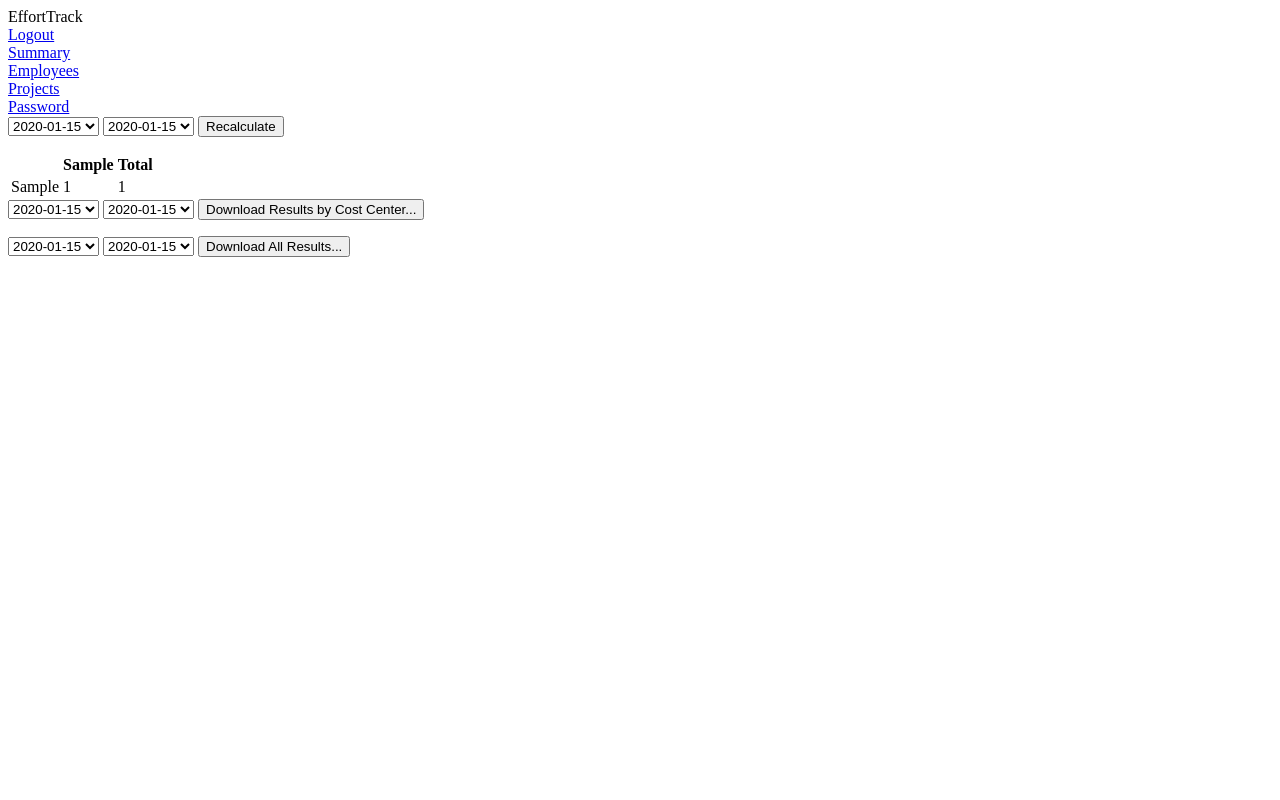
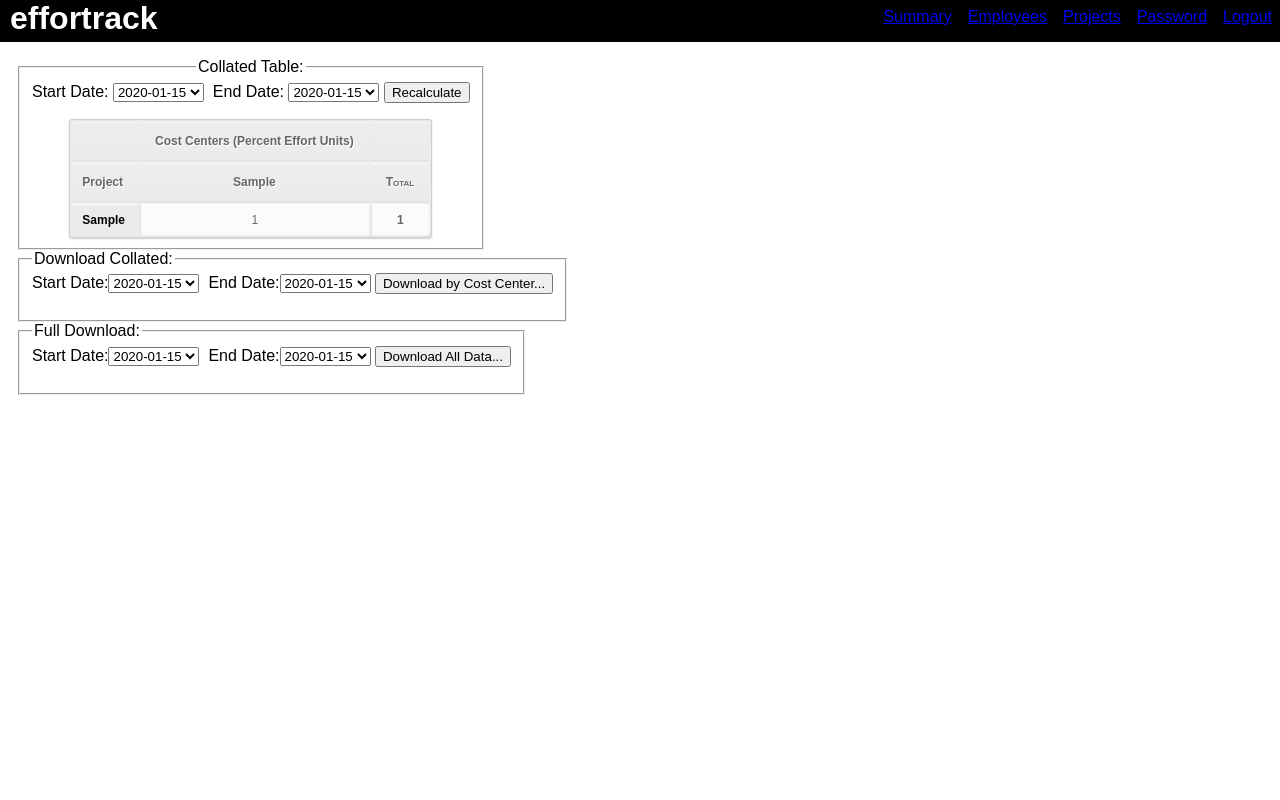
Before and after one commit to dkoes/effortrack, a PHP site: page /admin.php in a window 1280 px wide. Run offline with PHP 8.4, Linux system fonts and the light colour scheme; the visitor is signed in with stand-in values (Sample User, id 1); tables that the repository leaves empty hold one stand-in row (values such as "Sample post").

Commit message:
add some basic styling and a few minor feature tweaks

```diff
--- a/effortrack/WebContent/admin.php
+++ b/effortrack/WebContent/admin.php
@@ -18,6 +18,7 @@ if(isset($_REQUEST["view"])) {
 
 require 'admin_header.php';
 
+echo("<div class='admincontent'>");
 //after header, custom content for each operation
 switch ($op) {
 	case "reports":
@@ -91,5 +92,5 @@ switch ($op) {
 }
 
 ?>
-
+</div>
 </body></html>
--- a/effortrack/WebContent/admin_header.php
+++ b/effortrack/WebContent/admin_header.php
@@ -7,11 +7,9 @@
  <link rel="stylesheet" type="text/css" href="default.css">
 </head>
 <body>
-<div class="topbanner">EffortTrack
-<div class="logout"><a href="logout.php">Logout</a></div>
-</div>
+<div class="effortbanner">effortrack</div>
 
-<div class="topbuttons">
+<div class="options">
 <?php
 //style the active button differently
 $style = $op == "reports" ? "activebutton" : "";
@@ -24,4 +22,6 @@ $style = ($op == "password" || $op == "changepass") ? "activebutton" : "";
 echo("<div class=\"topbutton $style\"><a href=\"admin.php?view=password\">Password</a></div>");
 
 ?>
+<div class="logout"><a href="logout.php">Logout</a></div>
+
 </div>
--- a/effortrack/WebContent/admin_reports.php
+++ b/effortrack/WebContent/admin_reports.php
@@ -41,14 +41,18 @@ function week_dropdown_options($weeks, $selected) {
 	}
 }
 ?>
-<div class='collatedresults'>
+<div class="admincontentblock">
+<fieldset class='collatedresults'>
+  <legend>Collated Table:</legend>
 <form action="admin.php" method="POST">
 <input type="hidden" name="view" value="reports">
+<label>Start Date:</label>
 <select name="startdate">
 <?php
 week_dropdown_options($allweeks, $startdate);
 ?>
 </select>
+&nbsp;<label>End Date:</label>
 <select name="enddate">
 <?php
 week_dropdown_options($allweeks, $enddate);
@@ -59,15 +63,20 @@ week_dropdown_options($allweeks, $enddate);
 
 <table class="collatedtable">
 <thead>
-<th class="projecthead"></th>
 <?php
+//make a header key
+echo('<tr><th class="projecthead"></th>');
+$numcenters = count($centers);
+echo("<th colspan=\"$numcenters\">Cost Centers (Percent Effort Units)</th><th></th></tr>");
+
 //make a table with a row for each project and a column for each cost center
 //first print out cost centers
+echo('<tr><th class="projecthead">Project</th>');
 foreach($centers as $c) {
 	echo("<th>$c</th>\n");
 }
 ?>
-<th class="totalhead">Total</th></thead>
+<th class="totalhead">Total</th></tr></thead>
 <?php
 foreach($projectdata as $p) {
 	$project = $p[0];
@@ -90,38 +99,45 @@ foreach($projectdata as $p) {
 }
 ?>
 </table>
+</fieldset>
 </div>
 
-<div class='downloadcollated'>
+<div class="admincontentblock">
+<fieldset class='downloadcollated'>
+  <legend>Download Collated:</legend>
 <form action="admin_download.php" method="POST">
 <input type="hidden" name="operation" value="collated">
-<select name="startdate">
+<label>Start Date:</label><select name="startdate">
 <?php
 week_dropdown_options($allweeks, $startdate);
 ?>
 </select>
-<select name="enddate">
+&nbsp;<label>End Date:</label><select name="enddate">
 <?php
 week_dropdown_options($allweeks, $enddate);
 ?>
 </select>
-<input type="submit" value="Download Results by Cost Center...">
+<input type="submit" value="Download by Cost Center...">
 </form>
+</fieldset>
 </div>
 
-<div class='downloadall'>
+<div class="admincontentblock">
+<fieldset class='downloadall'>
+  <legend>Full Download:</legend>
 <form action="admin_download.php" method="POST">
 <input type="hidden" name="operation" value="all">
-<select name="startdate">
+<label>Start Date:</label><select name="startdate">
 <?php
 week_dropdown_options($allweeks, $startdate);
 ?>
 </select>
-<select name="enddate">
+&nbsp;<label>End Date:</label><select name="enddate">
 <?php
 week_dropdown_options($allweeks, $enddate);
 ?>
 </select>
-<input type="submit" value="Download All Results...">
+<input type="submit" value="Download All Data...">
 </form>
+</fieldset>
 </div>
--- a/effortrack/WebContent/default.css
+++ b/effortrack/WebContent/default.css
@@ -1,10 +1,207 @@
+
+body {
+	font-family: Century Gothic,CenturyGothic,AppleGothic,sans-serif;
+	margin: 0;
+}
+
+
+.changedvalue {
+	border-color: blue;
+	border-width: 2px;
+}
+
+.loginpage {
+	height: 100%;
+	margin: 0;
+}
+
+.effortbanner {
+		background-color: black;
+		height: 1em;;
+		color: white;
+		font-size: 2em;;
+		padding: 10px;
+		padding-top: 0;
+		font-weight: bold;
+}
+.loginbox {
+	width: 10em;
+
+    position: absolute;
+    left: 0;
+    right: 0;
+    top: 4em;
+
+    margin: auto;
+    background-color: white;
+    padding: 1em;
+    border: 1px solid black;
+    border-radius: 15px;
+    box-shadow: 2px 2px 2px #888888;
+}
+
+.loginbox input {
+	width: 100%;
+}
+
+
+
+.options {
+	position: absolute;
+	top: 0;
+	right: 0;
+}
+
+.options div {
+	display: inline-block;
+	padding: .5em;
+	color: white;
+}
+
+.options div a:visited {
+	color: white;
+}
+
+.effortmsg {
+	height: 1.5em;
+	color: red;
+}
+
+.effortamount {
+	width: 4em;
+}
 
 .effortbox {
 	border: 1px solid black;
+	display: table;
 	padding: 1em;
+	margin: 1em;
+	    border-radius: 15px;
 
 }
 
+.admincontent {
+	padding: 1em;
+}
+
+.admincontentblock {
+	display: table;
+}
+
+
+
+.collatedresults {
+	text-align:center;
+}
+
+
+
+/* table style is from
+http://johnsardine.com/freebies/dl-html-css/simple-little-tab/ */
+.collatedtable {
+	font-family:Arial, Helvetica, sans-serif;
+	color:#666;
+	font-size:12px;
+	text-shadow: 1px 1px 0px #fff;
+	background:#eaebec;
+	 margin: 0 auto;
+	border:#ccc 1px solid;
+
+	-moz-border-radius:3px;
+	-webkit-border-radius:3px;
+	border-radius:3px;
+
+	-moz-box-shadow: 0 1px 2px #d1d1d1;
+	-webkit-box-shadow: 0 1px 2px #d1d1d1;
+	box-shadow: 0 1px 2px #d1d1d1;
+}
+.collatedtable th {
+	padding:11px 15px 12px 15px;
+	border-top:1px solid #fafafa;
+	border-bottom:1px solid #e0e0e0;
+
+	background: #ededed;
+	background: -webkit-gradient(linear, left top, left bottom, from(#ededed), to(#ebebeb));
+	background: -moz-linear-gradient(top,  #ededed,  #ebebeb);
+}
+.collatedtable th:first-child {
+	text-align: left;
+	padding-left:10px;
+}
+.collatedtable tr:first-child th:first-child {
+	-moz-border-radius-topleft:3px;
+	-webkit-border-top-left-radius:3px;
+	border-top-left-radius:3px;
+}
+.collatedtable tr:first-child th:last-child {
+	-moz-border-radius-topright:3px;
+	-webkit-border-top-right-radius:3px;
+	border-top-right-radius:3px;
+}
+.collatedtable tr {
+	text-align: center;
+	padding-left:20px;
+}
+.collatedtable td:first-child {
+	text-align: left;
+	padding-left:10px;
+	border-left: 0;
+}
+.collatedtable td {
+	padding:8px;
+	border-top: 1px solid #ffffff;
+	border-bottom:1px solid #e0e0e0;
+	border-left: 1px solid #e0e0e0;
+
+	background: #fafafa;
+	background: -webkit-gradient(linear, left top, left bottom, from(#fbfbfb), to(#fafafa));
+	background: -moz-linear-gradient(top,  #fbfbfb,  #fafafa);
+}
+.collatedtable tr.even td {
+	background: #f6f6f6;
+	background: -webkit-gradient(linear, left top, left bottom, from(#f8f8f8), to(#f6f6f6));
+	background: -moz-linear-gradient(top,  #f8f8f8,  #f6f6f6);
+}
+.collatedtable tr:last-child td {
+	border-bottom:0;
+}
+.collatedtable tr:last-child td:first-child {
+	-moz-border-radius-bottomleft:3px;
+	-webkit-border-bottom-left-radius:3px;
+	border-bottom-left-radius:3px;
+}
+.collatedtable tr:last-child td:last-child {
+	-moz-border-radius-bottomright:3px;
+	-webkit-border-bottom-right-radius:3px;
+	border-bottom-right-radius:3px;
+}
+.collatedtable tr:hover td {
+	background: #f2f2f2;
+	background: -webkit-gradient(linear, left top, left bottom, from(#f2f2f2), to(#f0f0f0));
+	background: -moz-linear-gradient(top,  #f2f2f2,  #f0f0f0);
+}
+
+.totalhead {
+	font-variant: small-caps;
+}
+
+.totalvalue {
+	font-weight: bold;
+}
+
+.collatedtable tr .projectname {
+	background: #eaebec;
+	color: black;
+	text-shadow: none;
+	font-weight: bold;
+}
+
 .changedvalue {
-	border-color: blue;
+	background: #eeeeff;
 }
+
+.savedmsg {
+	padding-left: 5px;
+	font-size: small;
+	font-weight: bold;
+}
--- a/effortrack/WebContent/effort_header.php
+++ b/effortrack/WebContent/effort_header.php
@@ -8,7 +8,8 @@
  <script type="text/javascript" src="jquery-1.11.1.js"></script>
 </head>
 <body>
-<div class="effortbanner">EffortTrack</div>
-<div class="changepass"><a href="changepass.php">Change Password</a>
+<div class="effortbanner">effortrack</div>
+<div class="options">
+<div class="changepass"><a href="changepass.php">Change Password</a></div>
 <div class="logout"><a href="logout.php">Logout</a></div>
 </div>
```
Also changed, not shown: effortrack/WebContent/admin_employees.php (+9 -0 lines), effortrack/WebContent/admin_projects.php (+7 -1 lines), effortrack/WebContent/effort.php (+39 -18 lines), effortrack/WebContent/index.php (+9 -1 lines).
